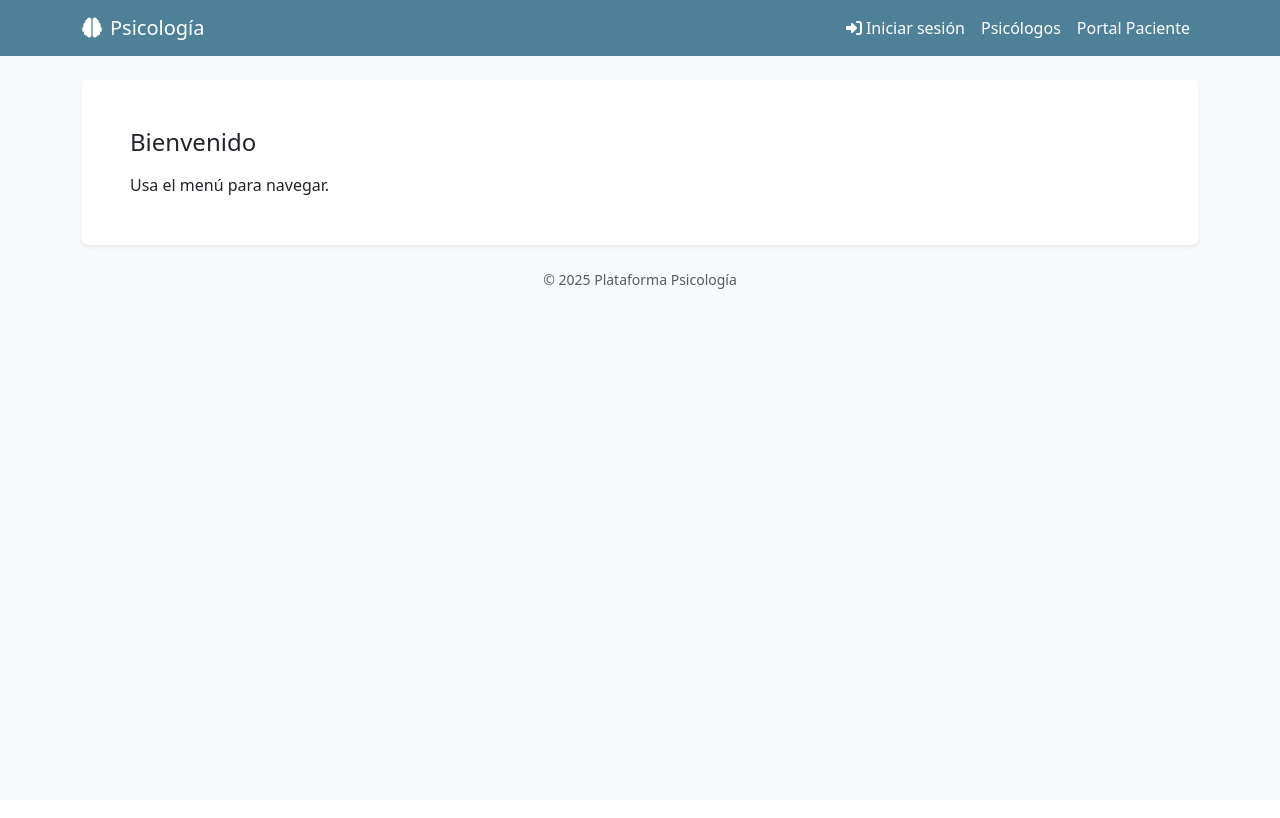
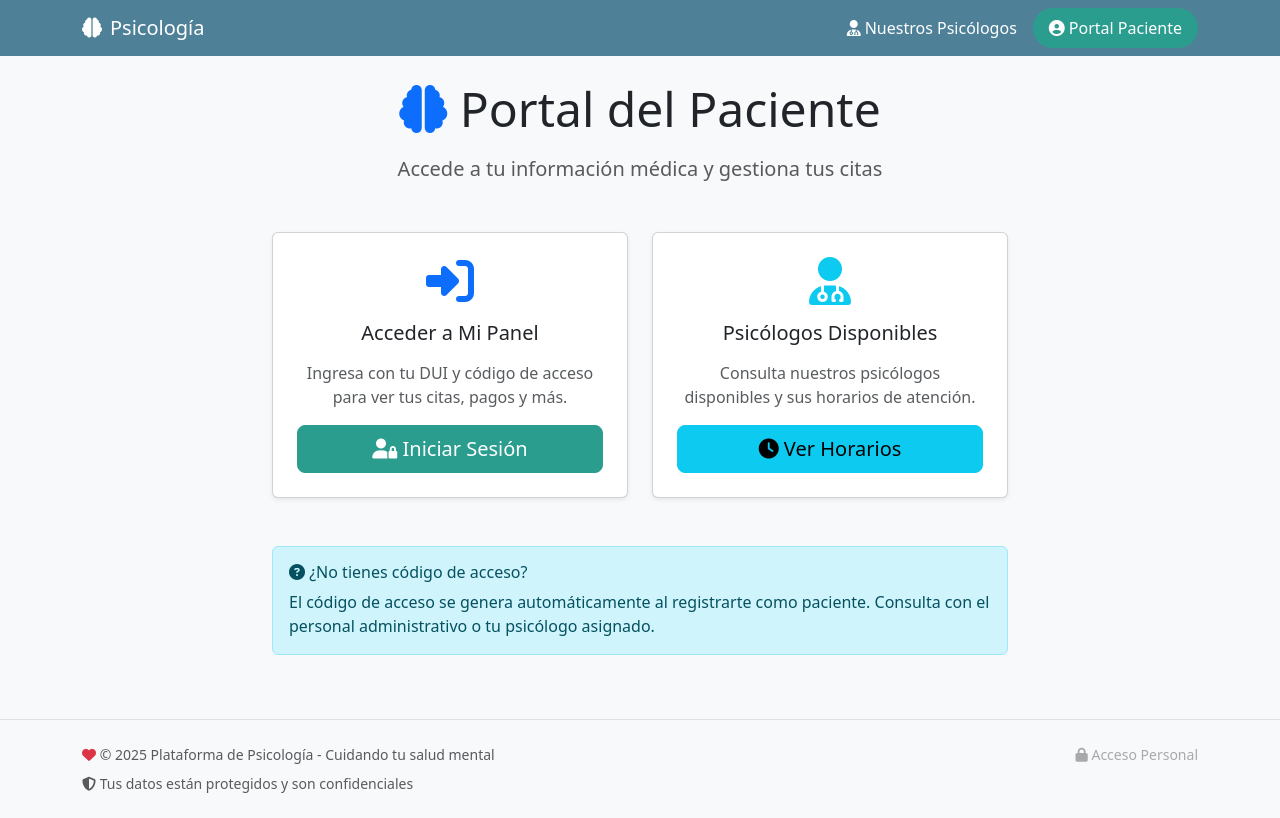
Before and after one commit to PaolaVidal/Parcial2_MM_EZ_PV, a PHP site: the page made by index.php in a window 1280 px wide. Before the commit the page ends 289 px from the top, so only its background shows below. Run offline with PHP 8.4, Linux system fonts and the light colour scheme.

Commit message:
arreglado

```diff
--- a/Controllers/AuthController.php
+++ b/Controllers/AuthController.php
@@ -30,9 +30,9 @@ class AuthController {
                 ];
                 // Redirigir al dashboard según el rol
                 if ($user['rol'] === 'admin') {
-                    header('Location: index.php?controller=Admin&action=dashboard');
+                    header('Location: ' . RUTA . 'admin/dashboard');
                 } elseif ($user['rol'] === 'psicologo') {
-                    header('Location: index.php?controller=Psicologo&action=dashboard');
+                    header('Location: ' . RUTA . 'psicologo/dashboard');
                 } else {
                     header('Location: ' . RUTA);
                 }
@@ -142,7 +142,7 @@ class AuthController {
 
     public function logout(): void {
         session_destroy();
-        header('Location: ' . RUTA . 'auth/login');
+        header('Location: ' . RUTA); // Redirige al portal público
         exit;
     }
 }
--- a/index.php
+++ b/index.php
@@ -124,12 +124,16 @@ if(empty($_GET['url']) && (isset($_GET['c']) || isset($_GET['a']))){
     <link rel="stylesheet" href="https://cdnjs.cloudflare.com/ajax/libs/font-awesome/6.4.2/css/all.min.css">
     <style>
         :root { --primary-color:#4e8098; --secondary-color:#f4a261; --accent-color:#2a9d8f; }
-        body { background:#f8f9fa; }
+        body { background:#f8f9fa; min-height: 100vh; display: flex; flex-direction: column; }
+        main { flex: 1; }
         .navbar { background:var(--primary-color)!important; }
         .navbar-brand,.nav-link { color:#fff!important; }
         .nav-link:hover { color:var(--secondary-color)!important; }
         .btn-primary { background:var(--accent-color); border-color:var(--accent-color); }
         .btn-primary:hover { background:#248277; border-color:#248277; }
+        .nav-link.btn { border-radius: 20px; }
+        footer a { transition: opacity 0.3s; }
+        footer a:hover { opacity: 1 !important; text-decoration: underline !important; }
     </style>
 </head>
 <body>
@@ -188,9 +192,12 @@ if(empty($_GET['url']) && (isset($_GET['c']) || isset($_GET['a']))){
     </li>
     <li class="nav-item"><a class="nav-link" href="<?= RUTA ?>auth/logout"><i class="fas fa-sign-out-alt me-1"></i>Salir</a></li>
 <?php else: ?>
-    <li class="nav-item"><a class="nav-link" href="<?= RUTA ?>auth/login"><i class="fas fa-sign-in-alt me-1"></i>Iniciar sesión</a></li>
-    <li class="nav-item"><a class="nav-link" href="<?= RUTA ?>public/disponibilidad">Psicólogos</a></li>
-    <li class="nav-item"><a class="nav-link" href="<?= RUTA ?>public/portal">Portal Paciente</a></li>
+    <li class="nav-item"><a class="nav-link <?= ($urlActual === 'public/disponibilidad' || str_starts_with($urlActual, 'public/disponibilidad')) ? 'active fw-semibold' : '' ?>" href="<?= RUTA ?>public/disponibilidad">
+        <i class="fas fa-user-md me-1"></i>Nuestros Psicólogos
+    </a></li>
+    <li class="nav-item"><a class="nav-link btn btn-primary text-white ms-2 px-3" href="<?= RUTA ?>public/acceso">
+        <i class="fas fa-user-circle me-1"></i>Portal Paciente
+    </a></li>
 <?php endif; ?>
                 </ul>
             </div>
@@ -228,17 +235,35 @@ if (isset($_GET['url'])) {
         echo '<div class="alert alert-warning">Página no encontrada</div>';
     }
 } else {
-    // Página inicial por defecto
-    echo '<div class="p-5 bg-white rounded shadow-sm">
-            <h1 class="h4 mb-3">Bienvenido</h1>
-            <p class="mb-0">Usa el menú para navegar.</p>
-          </div>';
+    // Página inicial por defecto: Portal del Paciente
+    require_once __DIR__ . '/controllers/PublicController.php';
+    $publicCtrl = new PublicController();
+    $publicCtrl->portal();
 }
 ?>
 </main>
 
-<footer class="text-center py-4 small text-muted">
-    &copy; <?= date('Y'); ?> Plataforma Psicología
+<footer class="bg-light border-top mt-5">
+    <div class="container py-4">
+        <div class="row">
+            <div class="col-md-8">
+                <p class="text-muted mb-2 small">
+                    <i class="fas fa-heart text-danger"></i>
+                    &copy; <?= date('Y'); ?> Plataforma de Psicología - Cuidando tu salud mental
+                </p>
+                <p class="text-muted mb-0 small">
+                    <i class="fas fa-shield-alt"></i> Tus datos están protegidos y son confidenciales
+                </p>
+            </div>
+            <div class="col-md-4 text-md-end">
+                <div class="small text-muted">
+                    <a href="<?= RUTA ?>auth/login" class="text-decoration-none text-muted" style="opacity: 0.5;">
+                        <i class="fas fa-lock"></i> Acceso Personal
+                    </a>
+                </div>
+            </div>
+        </div>
+    </div>
 </footer>
 
 <script src="https://cdn.jsdelivr.net/npm/@popperjs/core@2.11.8/dist/umd/popper.min.js" crossorigin="anonymous"></script>
```
